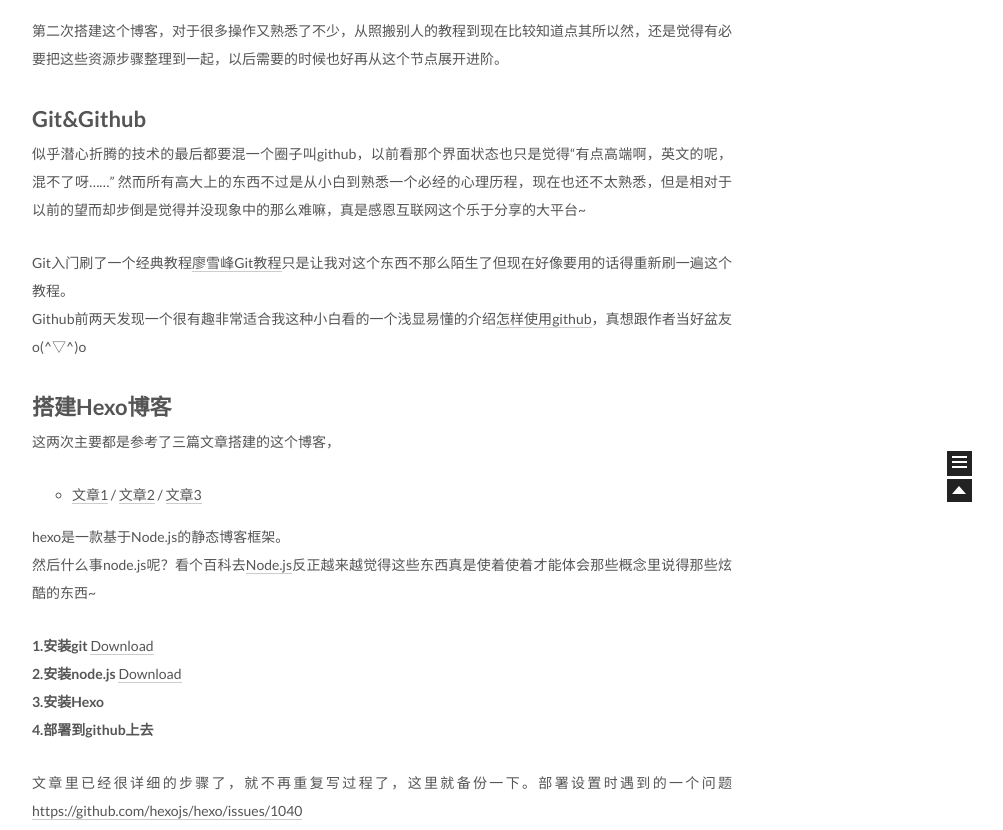
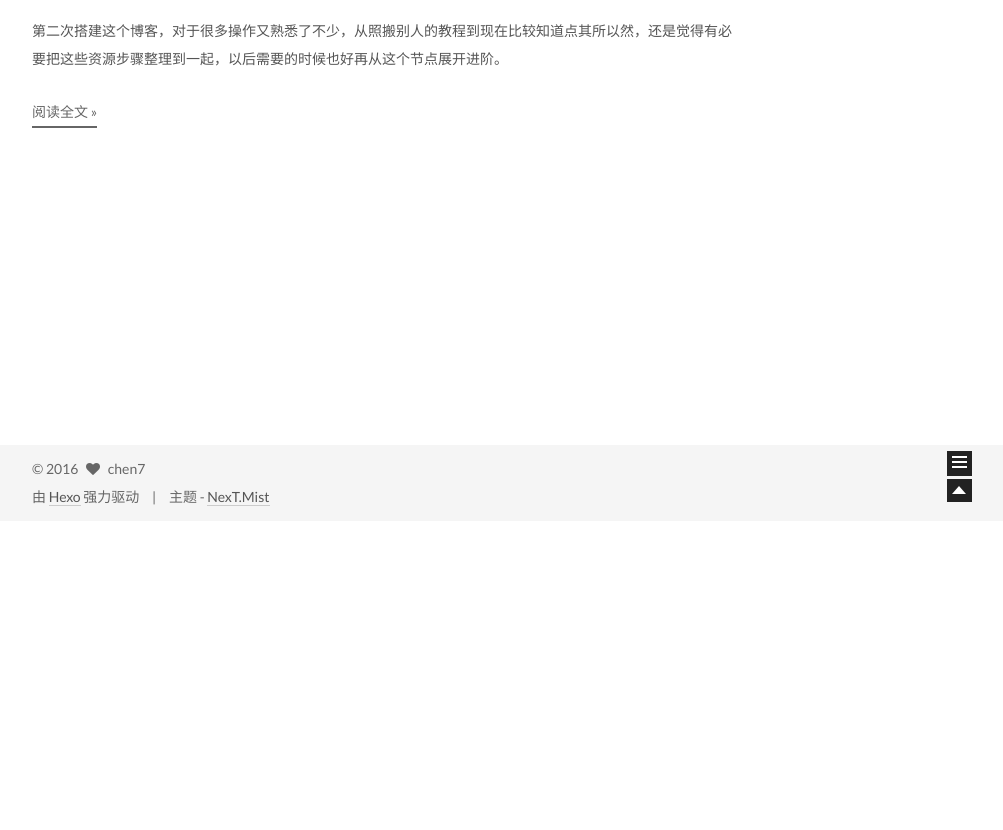
Before and after one commit to chen77/Blog, a plain HTML site: page index.html in a window 1280 px wide. Shown: the part 279-1109 px from the top of the page, without its empty margins (258-1261 px from the left). After the commit the page ends 800 px from the top, so only its background shows below. Drawn offline with Linux system fonts and the light colour scheme.

Commit message:
Site updated: 2016-01-08 09:38:46

```diff
--- a/index.html
+++ b/index.html
@@ -233,24 +233,12 @@
 
 
 
-          <span itemprop="articleBody">
-
-              <a id="more"></a>
-<p>第二次搭建这个博客，对于很多操作又熟悉了不少，从照搬别人的教程到现在比较知道点其所以然，还是觉得有必要把这些资源步骤整理到一起，以后需要的时候也好再从这个节点展开进阶。<br><!-- more --></p>
-<h2 id="Git_26amp_3BGithub"><a href="#Git_26amp_3BGithub" class="headerlink" title="Git&amp;Github"></a>Git&amp;Github</h2><p>似乎潜心折腾的技术的最后都要混一个圈子叫github，以前看那个界面状态也只是觉得“有点高端啊，英文的呢，混不了呀……” 然而所有高大上的东西不过是从小白到熟悉一个必经的心理历程，现在也还不太熟悉，但是相对于以前的望而却步倒是觉得并没现象中的那么难嘛，真是感恩互联网这个乐于分享的大平台~</p>
-<p>Git入门刷了一个经典教程<a href="http://www.liaoxuefeng.com/wiki/0013739516305929606dd18361248578c67b8067c8c017b000" target="_blank" rel="external">廖雪峰Git教程</a>只是让我对这个东西不那么陌生了但现在好像要用的话得重新刷一遍这个教程。<br>Github前两天发现一个很有趣非常适合我这种小白看的一个浅显易懂的介绍<a href="https://www.zhihu.com/question/20070065/answer/30521531" target="_blank" rel="external">怎样使用github</a>，真想跟作者当好盆友o(^▽^)o</p>
-<h2 id="u642D_u5EFAHexo_u535A_u5BA2"><a href="#u642D_u5EFAHexo_u535A_u5BA2" class="headerlink" title="搭建Hexo博客"></a>搭建Hexo博客</h2><p>这两次主要都是参考了三篇文章搭建的这个博客，</p>
-<ul>
-<li><a href="http://zipperary.com/2013/05/28/hexo-guide-2/" target="_blank" rel="external">文章1</a> / <a href="http://www.cnblogs.com/zhcncn/p/4097881.html" target="_blank" rel="external">文章2</a> / <a href="http://cnfeat.com/blog/2014/05/10/how-to-build-a-blog/" target="_blank" rel="external">文章3</a></li>
-</ul>
-<p>hexo是一款基于Node.js的静态博客框架。<br>然后什么事node.js呢？看个百科去<a href="http://baike.baidu.com/link?url=2o1p731yBfNL0Lg38G6SZgtAyuTg69ypqkt20EgqyhZSy13gRJ1YCu59-nkdCF4TLlLHJxY7lZDi002NikN-2q" target="_blank" rel="external">Node.js</a>反正越来越觉得这些东西真是使着使着才能体会那些概念里说得那些炫酷的东西~</p>
-<p> <strong>1.安装git</strong> <a href="http://git-scm.com/download/" target="_blank" rel="external">Download</a><br> <strong>2.安装node.js</strong> <a href="https://nodejs.org/en/" target="_blank" rel="external">Download</a><br> <strong>3.安装Hexo</strong><br> <strong>4.部署到github上去</strong></p>
-<p> 文章里已经很详细的步骤了，就不再重复写过程了，这里就备份一下。部署设置时遇到的一个问题<a href="https://github.com/hexojs/hexo/issues/1040" target="_blank" rel="external">https://github.com/hexojs/hexo/issues/1040</a><br> 至此就可以查看一个丑丑的博客啦~<br> 接下来就是给博客穿上漂亮的衣服，主题选择啊啥的，这个一般都有主题介绍使用按照主题文档去配置就差不多了。</p>
-<h2 id="u591A_u53F0PC_u95F4_u6587_u7AE0_u540C_u6B65_u95EE_u9898"><a href="#u591A_u53F0PC_u95F4_u6587_u7AE0_u540C_u6B65_u95EE_u9898" class="headerlink" title="多台PC间文章同步问题"></a>多台PC间文章同步问题</h2><p>上次建博客的时候遇到这个问题，后来电脑换了文件也没啦，这个还没操作，家里电脑卡顿了……看了这篇文章利<a href="http://chitanda.me/2015/06/18/hexo-sync-in-multiple-pc/" target="_blank" rel="external">用git解决hexo博客多PC间同步问题</a> 感觉主要还是用传统方法主要把文章md文件备份起来不就好了嘛。</p>
-<p>End。<br>好了，总算是开了个始把第一篇给更了。<br>以后就老老实实的实践“好记性不如烂笔头”这句话吧。</p>
-
-
-          </span>
+          <p>第二次搭建这个博客，对于很多操作又熟悉了不少，从照搬别人的教程到现在比较知道点其所以然，还是觉得有必要把这些资源步骤整理到一起，以后需要的时候也好再从这个节点展开进阶。<br>
+          <div class="post-more-link text-center">
+            <a class="btn" href="/2016/01/08/Hexo初建/#more" rel="contents">
+              阅读全文 &raquo;
+            </a>
+          </div>
 
 
     </div>
```
Also changed, not shown: 2016/01/08/Hexo初建/index.html (+5 -9 lines).
